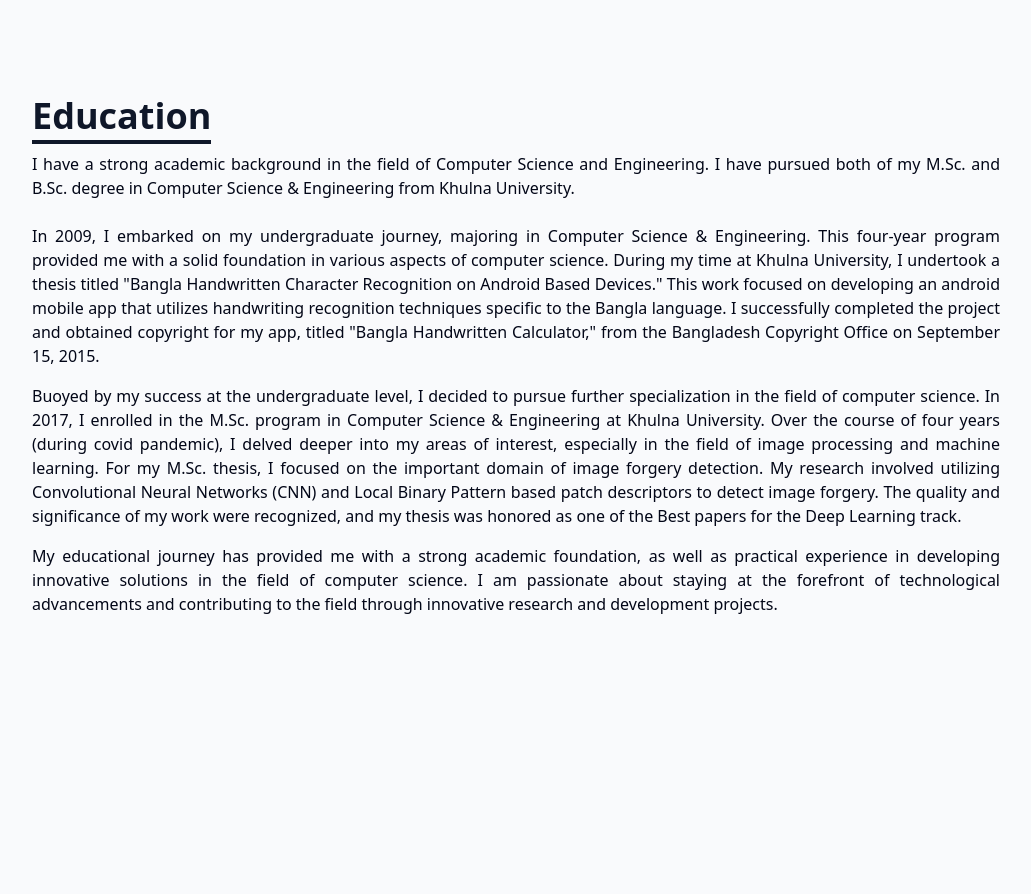
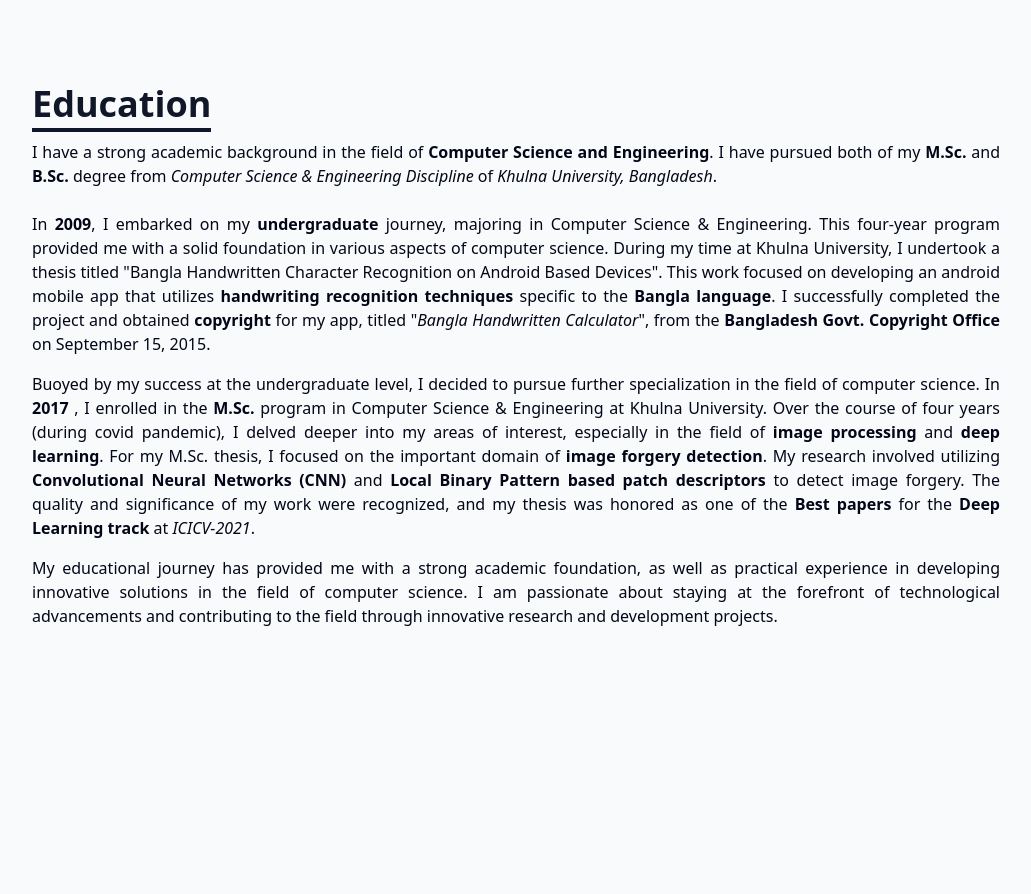
Before and after one commit to ridoy-ai/home, a React (Create React App) app: page / in a window 1280 px wide. Shown: the part 1640-2534 px from the top of the page, without its empty margins (124-1155 px from the left). Built offline with nearby package versions, Linux system fonts and the light colour scheme; the HTML template or start-up script is replaced by a standard one.

Commit message:
education text style changed.

```diff
--- a/src/components/Education.jsx
+++ b/src/components/Education.jsx
@@ -7,11 +7,11 @@
             <div className='max-w-[1000px] mx-auto p-4 flex flex-col justify-center w-full h-full text-justify'>
                 <div>
                     <p className='text-4xl font-bold inline border-b-4 border-[#0f1729]'>Education</p>
-                    <p className='text-text-small-slate-dark py-4'>I have a strong academic background in the field of Computer Science and Engineering. I have pursued both of my M.Sc. and B.Sc. degree in Computer Science & Engineering from Khulna University.</p>
+                    <p className='text-text-small-slate-dark py-4'>I have a strong academic background in the field of <b>Computer Science and Engineering</b>. I have pursued both of my <b>M.Sc.</b> and <b>B.Sc.</b> degree from <a class="no-underline italic hover:underline" href="https://ku.ac.bd/discipline/cse" rel="noreferrer" target="_blank">Computer Science & Engineering Discipline</a> of <a class="no-underline italic hover:underline" href="https://ku.ac.bd/" rel="noreferrer" target="_blank">Khulna University, Bangladesh</a>.</p>
 
-                    <p className='text-text-small-slate-dark py-2'>In 2009, I embarked on my undergraduate journey, majoring in Computer Science & Engineering. This four-year program provided me with a solid foundation in various aspects of computer science. During my time at Khulna University, I undertook a thesis titled "Bangla Handwritten Character Recognition on Android Based Devices." This work focused on developing an android mobile app that utilizes handwriting recognition techniques specific to the Bangla language. I successfully completed the project and obtained copyright for my app, titled "Bangla Handwritten Calculator," from the Bangladesh Copyright Office on September 15, 2015. </p>
+                    <p className='text-text-small-slate-dark py-2'>In <b>2009</b>, I embarked on my <b>undergraduate</b> journey, majoring in Computer Science & Engineering. This four-year program provided me with a solid foundation in various aspects of computer science. During my time at Khulna University, I undertook a thesis titled "Bangla Handwritten Character Recognition on Android Based Devices". This work focused on developing an android mobile app that utilizes <b>handwriting recognition techniques</b> specific to the <b>Bangla language</b>. I successfully completed the project and obtained <b>copyright</b> for my app, titled "<a class="no-underline italic hover:underline" href="https://play.google.com/store/apps/details?id=com.droidcrackers.banglagonokjontro" rel="noreferrer" target="_blank">Bangla Handwritten Calculator</a>", from the <b>Bangladesh Govt. Copyright Office</b> on September 15, 2015. </p>
 
-                    <p className='text-text-small-slate-dark py-2'>Buoyed by my success at the undergraduate level, I decided to pursue further specialization in the field of computer science. In 2017, I enrolled in the M.Sc. program in Computer Science & Engineering at Khulna University. Over the course of four years (during covid pandemic), I delved deeper into my areas of interest, especially in the field of image processing and machine learning. For my M.Sc. thesis, I focused on the important domain of image forgery detection. My research involved utilizing Convolutional Neural Networks (CNN) and Local Binary Pattern based patch descriptors to detect image forgery. The quality and significance of my work were recognized, and my thesis was honored as one of the Best papers for the Deep Learning track. </p>
+                    <p className='text-text-small-slate-dark py-2'>Buoyed by my success at the undergraduate level, I decided to pursue further specialization in the field of computer science. In <b>2017</b> , I enrolled in the <b>M.Sc.</b>  program in Computer Science & Engineering at Khulna University. Over the course of four years (during covid pandemic), I delved deeper into my areas of interest, especially in the field of <b>image processing</b> and <b>deep learning</b>. For my M.Sc. thesis, I focused on the important domain of <b>image forgery detection</b>. My research involved utilizing <b>Convolutional Neural Networks (CNN)</b> and <b>Local Binary Pattern based patch descriptors</b> to detect image forgery. The quality and significance of my work were recognized, and my thesis was honored as one of the <b>Best papers</b> for the <b>Deep Learning track</b> at <a class="no-underline italic hover:underline" href="https://link.springer.com/book/10.1007/978-981-19-0475-2" rel="noreferrer" target="_blank">ICICV-2021</a>. </p>
 
                     <p className='text-text-small-slate-dark py-2'>My educational journey has provided me with a strong academic foundation, as well as practical experience in developing innovative solutions in the field of computer science. I am passionate about staying at the forefront of technological advancements and contributing to the field through innovative research and development projects.</p>
                 </div>
```
